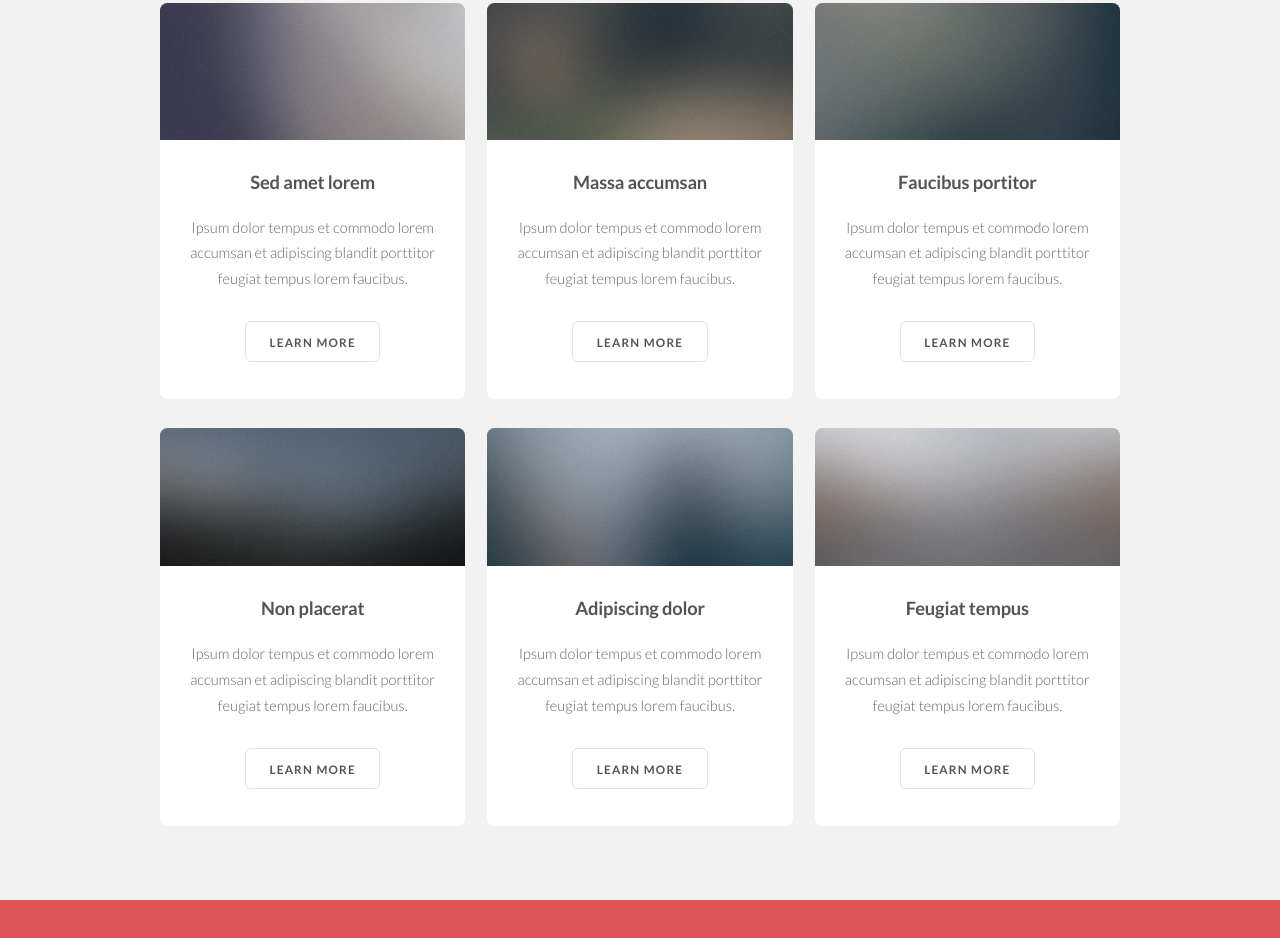
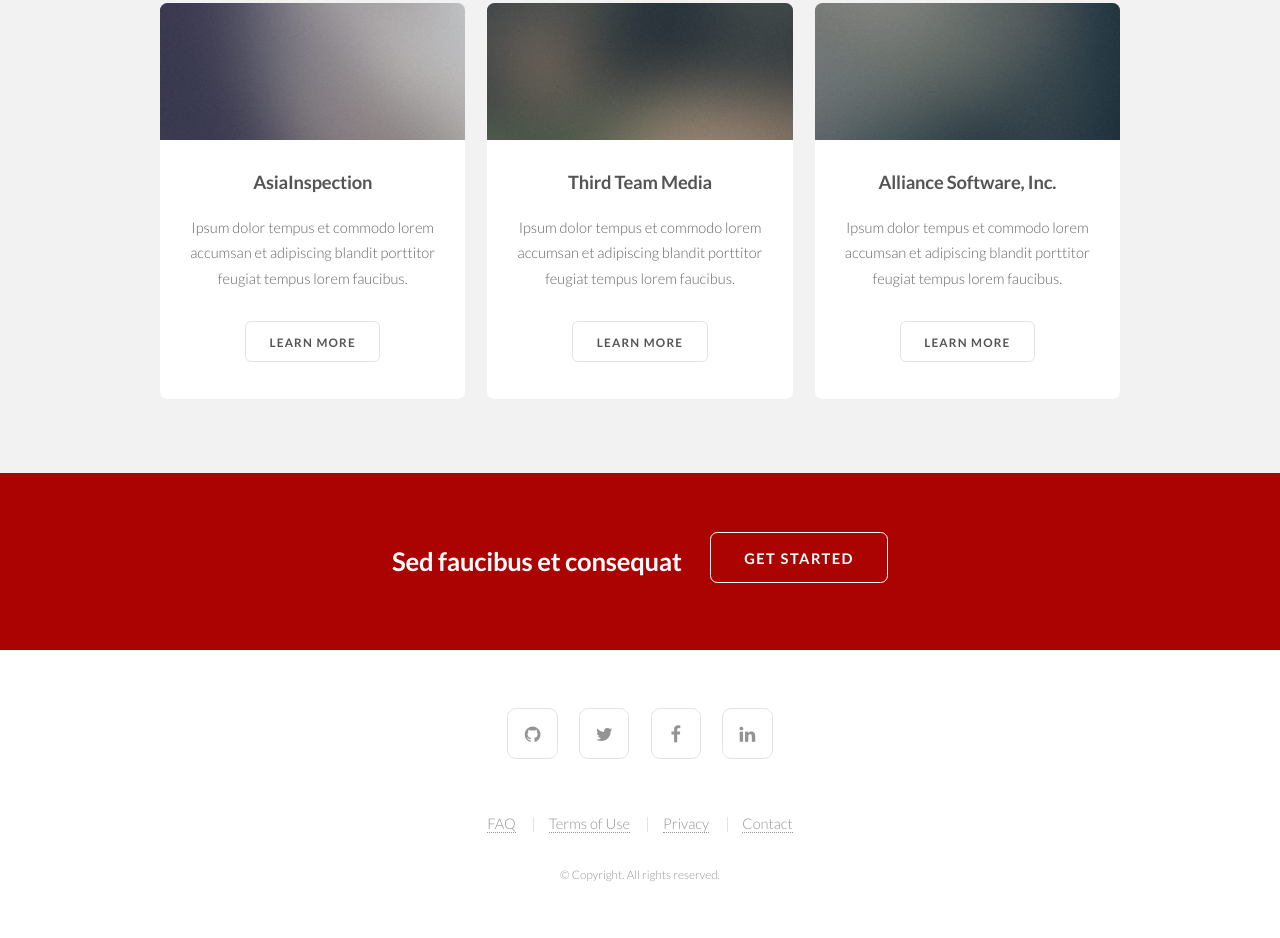
Before and after one commit to cjestal/cjestal.github.io, a plain HTML site: page index.html in a window 1280 px wide. Shown: the part 1852-2790 px from the top of the page. Drawn offline with Linux system fonts and the light colour scheme.

Commit message:
minor cosmetic changes

```diff
--- a/css/style.css
+++ b/css/style.css
@@ -901,7 +901,7 @@
 		.feature:before {
 			border-radius: 0.5em;
 			border: solid 1px rgba(144, 144, 144, 0.25);
-			color: #e0555a;
+			color: #ab0302;
 			display: inline-block;
 			font-size: 2.25em;
 			height: 2em;
@@ -1010,7 +1010,7 @@
 		}
 
 		.wrapper.style3 {
-			background: #e0555a;
+			background: #ab0302;
 			color: #d1f2f5;
 		}
 
--- a/index.html
+++ b/index.html
@@ -23,7 +23,7 @@
 		<section id="banner">
 			<div class="inner">
 				<h2>CLINT</h2>
-				<p>PHP. Javascript. Python.</p>
+				<p>PHP. Javascript. Python. 日本語 (Nihongo)</p>
 				<ul class="actions">
 					<li><a href="#one" class="button big scrolly">Learn More</a></li>
 				</ul>
@@ -33,7 +33,7 @@
 		<section id="one" class="wrapper style1">
 			<div class="container">
 				<header class="major">
-					<h2>... in a nutshell.</h2>
+					<h2>... in a nutshell</h2>
 					<p>I'm a PHP developer with 4 years experience in web development under my belt. I have worked on projects using various frameworks such as CodeIgniter, Yii2, Zend Framework, and Laravel. I am mostly exposed to the front-end aspect of web development, but my sql skills aren't too shabby.</p>
 				</header>
 				<div class="slider">
@@ -74,19 +74,19 @@
 					</div>
 					<div class="4u$ 6u(2) 12u$(3)">
 						<section class="feature fa-save">
-							<h3>HTML</h3>
+							<h3>HTML/CSS</h3>
 							<p>Ipsum dolor tempus commodo amet sed accumsan et adipiscing blandit porttitor sed faucibus.</p>
 						</section>
 					</div>
 					<div class="4u 6u$(2) 12u$(3)">
 						<section class="feature fa-desktop">
-							<h3>Praesent lacinia</h3>
+							<h3>日本語 (Nihongo)</h3>
 							<p>Ipsum dolor tempus commodo amet sed accumsan et adipiscing blandit porttitor sed faucibus.</p>
 						</section>
 					</div>
 					<div class="4u 6u(2) 12u$(3)">
 						<section class="feature fa-camera-retro">
-							<h3>CSS</h3>
+							<h3>Python</h3>
 							<p>Ipsum dolor tempus commodo amet sed accumsan et adipiscing blandit porttitor sed faucibus.</p>
 						</section>
 					</div>
@@ -104,7 +104,7 @@
 		<section id="three" class="wrapper style1">
 			<div class="container">
 				<header class="major">
-					<h2>Amet nisl consequat</h2>
+					<h2>Companies I've Worked With</h2>
 					<p>Ipsum dolor tempus commodo turpis adipiscing adipiscing in tempor placerat<br />
 						sed amet accumsan enim lorem sem turpis ut. Massa amet erat accumsan curae<br />
 					blandit porttitor faucibus in nisl nisi volutpat massa mi non nascetur.</p>
@@ -113,7 +113,7 @@
 					<div class="4u 6u(2) 12u$(3)">
 						<article class="box post">
 							<a href="#" class="image fit"><img src="images/pic01.jpg" alt="" /></a>
-							<h3>Sed amet lorem</h3>
+							<h3>AsiaInspection</h3>
 							<p>Ipsum dolor tempus et commodo lorem accumsan et adipiscing blandit porttitor feugiat tempus lorem faucibus.</p>
 							<ul class="actions">
 								<li><a href="#" class="button">Learn More</a></li>
@@ -123,7 +123,7 @@
 					<div class="4u 6u$(2) 12u$(3)">
 						<article class="box post">
 							<a href="#" class="image fit"><img src="images/pic02.jpg" alt="" /></a>
-							<h3>Massa accumsan</h3>
+							<h3>Third Team Media</h3>
 							<p>Ipsum dolor tempus et commodo lorem accumsan et adipiscing blandit porttitor feugiat tempus lorem faucibus.</p>
 							<ul class="actions">
 								<li><a href="#" class="button">Learn More</a></li>
@@ -133,43 +133,14 @@
 					<div class="4u$ 6u(2) 12u$(3)">
 						<article class="box post">
 							<a href="#" class="image fit"><img src="images/pic03.jpg" alt="" /></a>
-							<h3>Faucibus portitor</h3>
+							<h3>Alliance Software, Inc.</h3>
 							<p>Ipsum dolor tempus et commodo lorem accumsan et adipiscing blandit porttitor feugiat tempus lorem faucibus.</p>
 							<ul class="actions">
 								<li><a href="#" class="button">Learn More</a></li>
 							</ul>
 						</article>
 					</div>
-					<div class="4u 6u$(2) 12u$(3)">
-						<article class="box post">
-							<a href="#" class="image fit"><img src="images/pic04.jpg" alt="" /></a>
-							<h3>Non placerat</h3>
-							<p>Ipsum dolor tempus et commodo lorem accumsan et adipiscing blandit porttitor feugiat tempus lorem faucibus.</p>
-							<ul class="actions">
-								<li><a href="#" class="button">Learn More</a></li>
-							</ul>
-						</article>
-					</div>
-					<div class="4u 6u(2) 12u$(3)">
-						<article class="box post">
-							<a href="#" class="image fit"><img src="images/pic05.jpg" alt="" /></a>
-							<h3>Adipiscing dolor</h3>
-							<p>Ipsum dolor tempus et commodo lorem accumsan et adipiscing blandit porttitor feugiat tempus lorem faucibus.</p>
-							<ul class="actions">
-								<li><a href="#" class="button">Learn More</a></li>
-							</ul>
-						</article>
-					</div>
-					<div class="4u$ 6u$(2) 12u$(3)">
-						<article class="box post">
-							<a href="#" class="image fit"><img src="images/pic06.jpg" alt="" /></a>
-							<h3>Feugiat tempus</h3>
-							<p>Ipsum dolor tempus et commodo lorem accumsan et adipiscing blandit porttitor feugiat tempus lorem faucibus.</p>
-							<ul class="actions">
-								<li><a href="#" class="button">Learn More</a></li>
-							</ul>
-						</article>
-					</div>
+
 				</div>
 			</div>
 		</section>
@@ -185,11 +156,10 @@
 		<!-- Footer -->
 		<footer id="footer">
 			<ul class="icons">
-				<li><a href="#" class="icon fa-twitter"><span class="label">Twitter</span></a></li>
-				<li><a href="#" class="icon fa-facebook"><span class="label">Facebook</span></a></li>
-				<li><a href="#" class="icon fa-instagram"><span class="label">Instagram</span></a></li>
-				<li><a href="#" class="icon fa-dribbble"><span class="label">Dribbble</span></a></li>
-				<li><a href="#" class="icon fa-envelope"><span class="label">Envelope</span></a></li>
+				<li><a href="https://github.com/cjestal" class="icon fa-github"><span class="label">GitHub</span></a></li>
+				<li><a href="https://twitter.com/cjestal" class="icon fa-twitter"><span class="label">Twitter</span></a></li>
+				<li><a href="https://www.facebook.com/clintestal" class="icon fa-facebook"><span class="label">Facebook</span></a></li>
+				<li><a href="https://www.linkedin.com/in/clintjamesestal/" class="icon fa-linkedin"><span class="label">LinkedIn</span></a></li>
 			</ul>
 			<ul class="menu">
 				<li><a href="#">FAQ</a></li>
```
